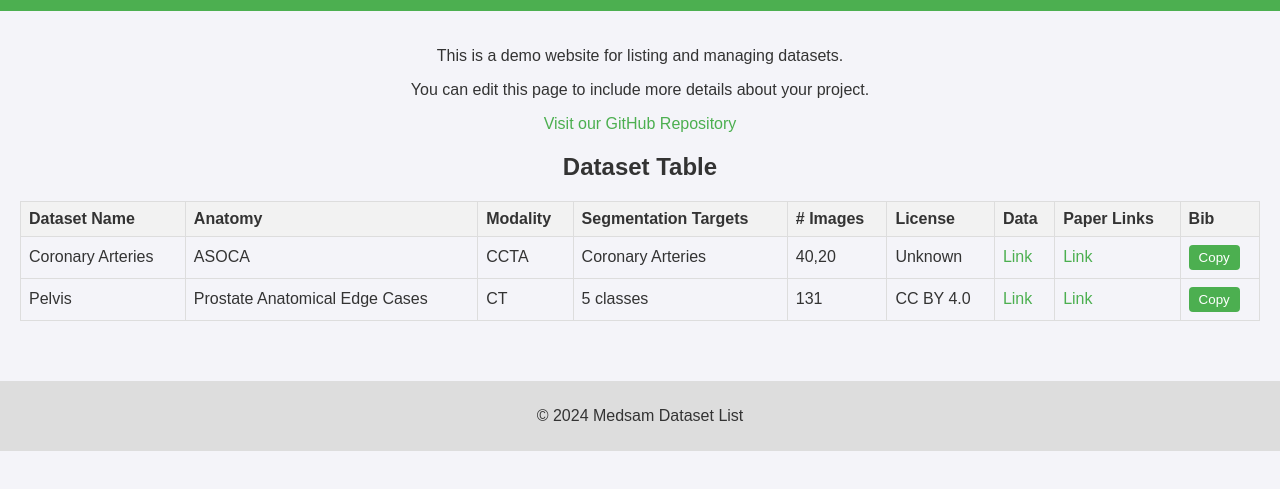
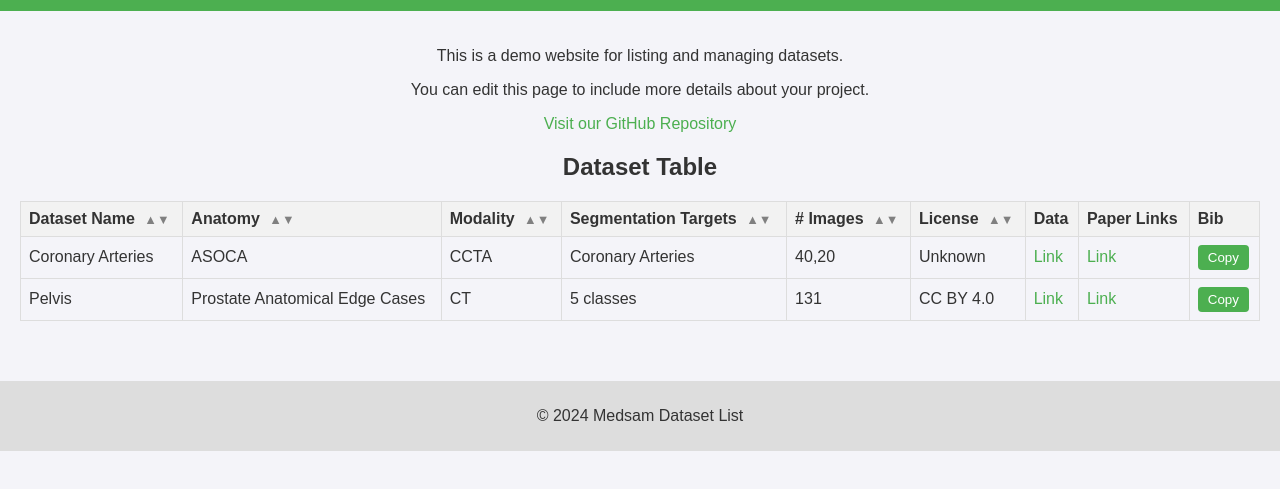
Before and after one commit to medsam-datasetlist/medsam-datasetlist.github.io, a plain HTML site: page index.html in a window 1280 px wide. Shown: the part 89-578 px from the top of the page. Drawn offline with Linux system fonts and the light colour scheme.

Commit message:
soft icons

```diff
--- a/index.html
+++ b/index.html
@@ -65,6 +65,17 @@
             background-color: #ccc;
             cursor: not-allowed;
         }
+        .sort-icon {
+            font-size: 0.8em;
+            margin-left: 5px;
+            color: gray;
+        }
+        .sort-asc .sort-icon {
+            color: green;
+        }
+        .sort-desc .sort-icon {
+            color: red;
+        }
     </style>
 </head>
 <body>
@@ -80,17 +91,18 @@
         <table>
             <thead>
                 <tr>
-                    <th onclick="sortTable(0)">Dataset Name</th>
-                    <th onclick="sortTable(1)">Anatomy</th>
-                    <th onclick="sortTable(2)">Modality</th>
-                    <th onclick="sortTable(3)">Segmentation Targets</th>
-                    <th onclick="sortTable(4)"># Images</th>
-                    <th onclick="sortTable(5)">License</th>
+                    <th onclick="sortTable(0, this)">Dataset Name <span class="sort-icon">▲▼</span></th>
+                    <th onclick="sortTable(1, this)">Anatomy <span class="sort-icon">▲▼</span></th>
+                    <th onclick="sortTable(2, this)">Modality <span class="sort-icon">▲▼</span></th>
+                    <th onclick="sortTable(3, this)">Segmentation Targets <span class="sort-icon">▲▼</span></th>
+                    <th onclick="sortTable(4, this)"># Images <span class="sort-icon">▲▼</span></th>
+                    <th onclick="sortTable(5, this)">License <span class="sort-icon">▲▼</span></th>
                     <th>Data</th>
                     <th>Paper Links</th>
                     <th>Bib</th>
                 </tr>
             </thead>
+
             <tbody>
                 <tr>
                     <td>Coronary Arteries</td>
@@ -164,22 +176,36 @@
             });
         }
 
-        function sortTable(columnIndex) {
+        let lastSortedColumn = null;
+
+        function sortTable(columnIndex, header) {
             const table = document.querySelector("table");
             const rows = Array.from(table.rows).slice(1);
             const isNumeric = columnIndex === 4;
+
+            let sortDirection = header.classList.contains("sort-asc") ? "desc" : "asc";
+
+            if (lastSortedColumn && lastSortedColumn !== header) {
+                lastSortedColumn.classList.remove("sort-asc", "sort-desc");
+            }
+            lastSortedColumn = header;
+
+            header.classList.remove("sort-asc", "sort-desc");
+            header.classList.add(sortDirection === "asc" ? "sort-asc" : "sort-desc");
 
             rows.sort((rowA, rowB) => {
                 const cellA = rowA.cells[columnIndex].innerText.trim();
                 const cellB = rowB.cells[columnIndex].innerText.trim();
 
                 if (isNumeric) {
-                    return parseFloat(cellA.replace(/,/g, '')) - parseFloat(cellB.replace(/,/g, ''));
+                    const numA = parseFloat(cellA.replace(/,/g, ''));
+                    const numB = parseFloat(cellB.replace(/,/g, ''));
+                    return sortDirection === "asc" ? numA - numB : numB - numA;
                 }
-                return cellA.localeCompare(cellB);
+                return sortDirection === "asc" ? cellA.localeCompare(cellB) : cellB.localeCompare(cellA);
             });
 
-            rows.forEach(row => table.tBodies[0].appendChild(row)); // Reattach sorted rows
+            rows.forEach(row => table.tBodies[0].appendChild(row));
         }
 
     </script>
```
